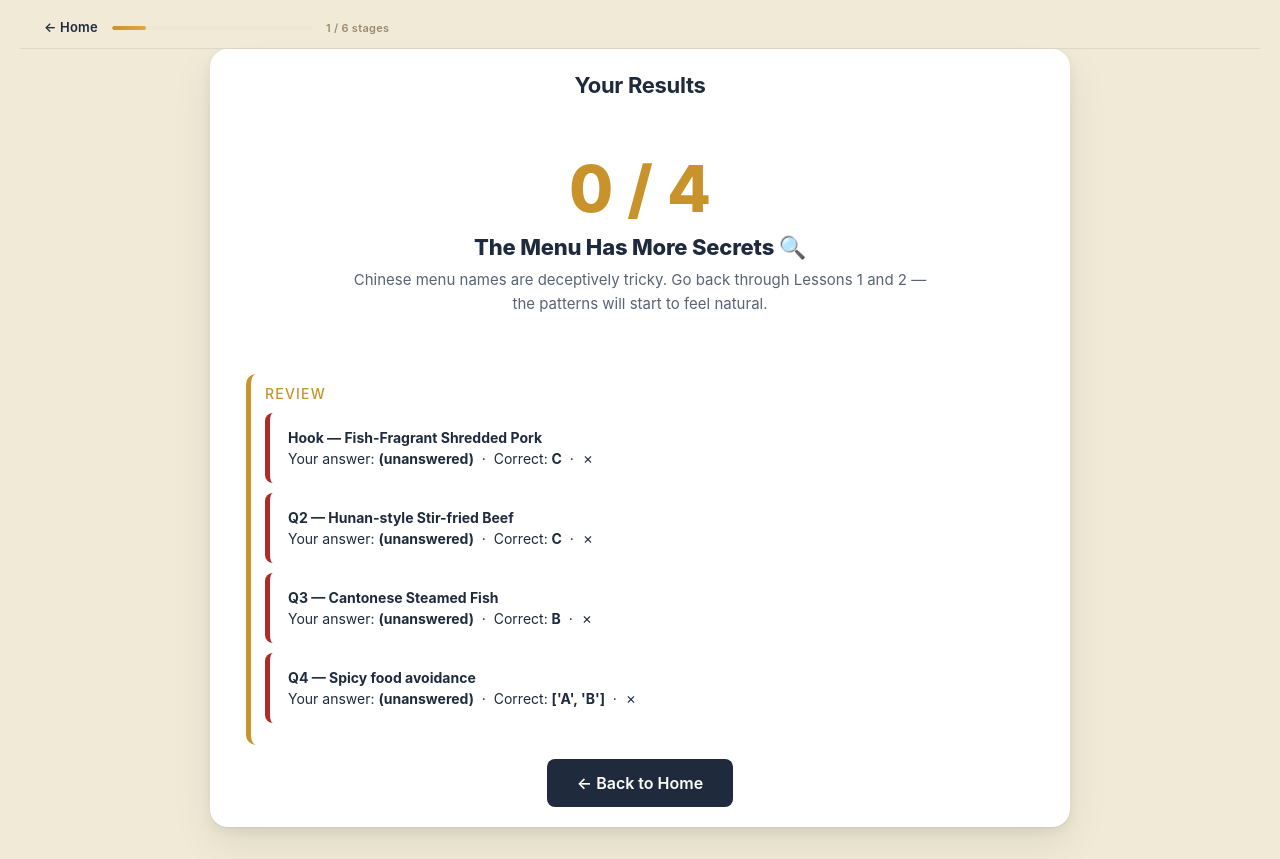
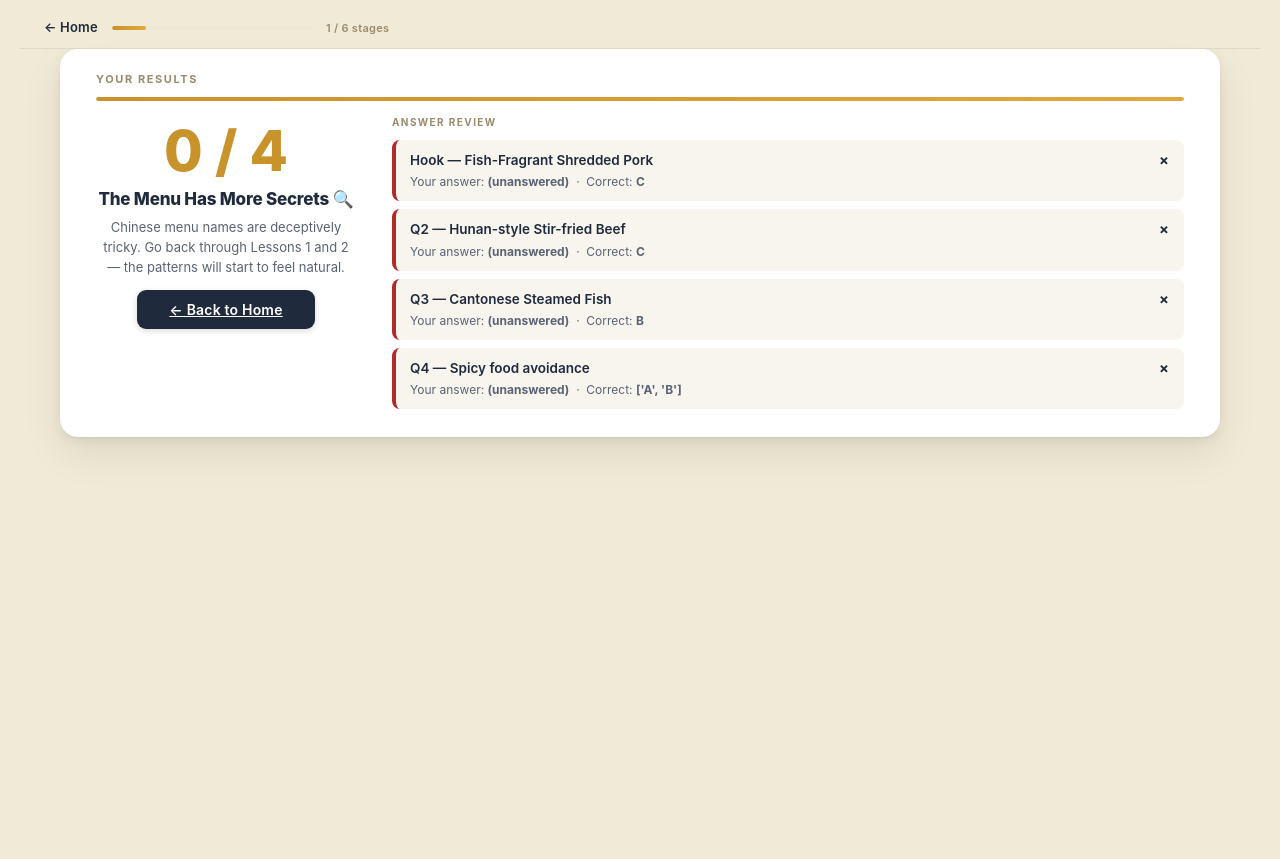
Before and after one commit to DemonRain7/UIDesign_Teamwork, a Flask app: page /quiz/result in a window 1280 px wide. After the commit the page ends 448 px from the top, so only its background shows below. Run offline with Flask 3, Linux system fonts and the light colour scheme.

Commit message:
fix feedback and result pages to fit viewport
Feedback page:
- Widen to quiz_wide (1160px) + quiz_container_wide padding
- feedback_image max-height 240px with object-fit cover
- option_review cards: padding 10→7px, font 14→12.5px

Result page:
- Redesign as 2-column: left = score+verdict+CTA, right = review list
- result_score 64px → 56px, verdict 22px → 17px
- result_row more compact with title/detail split

```diff
--- a/static/main.css
+++ b/static/main.css
@@ -292,6 +292,8 @@ body.with_nav {
 
 .feedback_image img {
     width: 100%;
+    max-height: 240px;
+    object-fit: cover;
     border-radius: 10px;
     box-shadow: 0 4px 14px rgba(0, 0, 0, .1);
 }
@@ -315,11 +317,11 @@ body.with_nav {
 .feedback_card p { margin: 6px 0; line-height: 1.55; }
 
 .option_review {
-    padding: 10px 14px;
+    padding: 7px 10px;
     border-radius: 8px;
-    margin-bottom: 8px;
-    font-size: 14px;
-    line-height: 1.5;
+    margin-bottom: 6px;
+    font-size: 12.5px;
+    line-height: 1.45;
     position: relative;
 }
 
@@ -562,35 +564,66 @@ body.with_nav {
 }
 
 /* ===== Final result page ===== */
-.result_hero { text-align: center; padding: 30px 0; }
+.result_split {
+    display: grid;
+    grid-template-columns: 260px 1fr;
+    gap: 36px;
+    align-items: start;
+}
+
+.result_split_left {
+    text-align: center;
+    padding-top: 8px;
+}
 
 .result_score {
-    font-size: 64px;
+    font-size: 56px;
     font-weight: 800;
     color: #C8932B;
-    margin: 12px 0 6px;
     line-height: 1;
+    margin-bottom: 8px;
 }
 
-.result_quote {
-    font-size: 18px;
-    font-style: italic;
-    color: #4a5363;
-    max-width: 620px;
-    margin: 0 auto;
-    line-height: 1.5;
+.result_actions {
+    margin-top: 20px;
+}
+
+.result_review_label {
+    font-size: 10px;
+    font-weight: 700;
+    text-transform: uppercase;
+    letter-spacing: 1.4px;
+    color: #9a8a6e;
+    margin-bottom: 10px;
 }
 
 .result_row {
-    background: #fff;
-    padding: 14px 18px;
-    margin-bottom: 10px;
+    background: #f8f5ef;
+    padding: 10px 14px;
+    margin-bottom: 8px;
     border-radius: 8px;
-    border-left: 5px solid #2f7d32;
-    font-size: 14px;
+    border-left: 4px solid #2f7d32;
 }
 
 .result_row.wrong { border-left-color: #b02a2a; }
+
+.result_row_title {
+    font-size: 13.5px;
+    font-weight: 600;
+    color: #1F2A3D;
+    display: flex;
+    justify-content: space-between;
+    margin-bottom: 3px;
+}
+
+.result_row_mark {
+    font-weight: 700;
+}
+
+.result_row_detail {
+    font-size: 12px;
+    color: #5a6375;
+}
 
 /* ===== Micro-interaction animations ===== */
 @keyframes shake {
@@ -733,21 +766,19 @@ body.with_nav {
 
 /* Result page — verdict */
 .result_verdict {
-    font-size: 22px;
+    font-size: 17px;
     font-weight: 800;
     color: #1F2A3D;
-    margin: 10px 0 4px;
+    margin: 8px 0 4px;
     letter-spacing: -.2px;
 }
 
 .result_verdict_sub {
-    font-size: 15px;
+    font-size: 13px;
     color: #5a6375;
-    margin: 0 0 28px;
-    line-height: 1.6;
-    max-width: 580px;
-    margin-left: auto;
-    margin-right: auto;
+    margin: 0;
+    line-height: 1.55;
+    max-width: 100%;
 }
 
 /* ===== Top nav bar ===== */
--- a/templates/quiz_result.html
+++ b/templates/quiz_result.html
@@ -1,61 +1,61 @@
 {% extends "layout.html" %}
 
 {% block content %}
-<div class="main_container quiz_container">
+<div class="main_container quiz_wide">
+<div class="quiz_container quiz_container_wide">
 
-    <div class="quiz_header" style="text-align:center; border-bottom: none; margin-bottom: 0;">
-        <h1 class="quiz_title">Your Results</h1>
+    <div class="progress_header">
+        <div class="progress_label">Your Results</div>
+        <div class="progress_track">
+            <div class="progress_fill" style="width: 100%"></div>
+        </div>
     </div>
 
-    <div class="result_hero">
+    <div class="result_split">
+
+        <!-- Left: score + verdict -->
+        <div class="result_split_left">
             <div class="result_score">{{ score }} / {{ total }}</div>
 
             {% if score == total %}
             <div class="result_verdict">Expert Decoder 🏆</div>
-        <p class="result_verdict_sub">
-            Perfect score. You can read cooking methods, regional styles, and flavor words
-            — and apply them under pressure. Next time you see a Chinese menu, you'll know
-            exactly what to order.
-        </p>
+            <p class="result_verdict_sub">Perfect score. You can read cooking methods, regional styles, and flavor words — and apply them under pressure.</p>
             {% elif score >= total - 1 %}
             <div class="result_verdict">Strong Instincts 🎯</div>
-        <p class="result_verdict_sub">
-            You decoded most of it. One dish slipped through, but you've already built the
-            vocabulary to read a Chinese menu with confidence.
-        </p>
+            <p class="result_verdict_sub">You decoded most of it. One dish slipped through, but you've built real vocabulary to read a Chinese menu with confidence.</p>
             {% elif score >= total / 2 %}
             <div class="result_verdict">Good Foundation 📖</div>
-        <p class="result_verdict_sub">
-            You're getting there. Review the lessons and try again — the decoding rules
-            are simple once they click.
-        </p>
+            <p class="result_verdict_sub">You're getting there. Review the lessons and try again — the decoding rules are simple once they click.</p>
             {% else %}
             <div class="result_verdict">The Menu Has More Secrets 🔍</div>
-        <p class="result_verdict_sub">
-            Chinese menu names are deceptively tricky. Go back through Lessons 1 and 2
-            — the patterns will start to feel natural.
-        </p>
+            <p class="result_verdict_sub">Chinese menu names are deceptively tricky. Go back through Lessons 1 and 2 — the patterns will start to feel natural.</p>
             {% endif %}
+
+            <div class="result_actions">
+                <a href="{{ url_for('home') }}" class="learn_btn">← Back to Home</a>
+            </div>
         </div>
 
-    <div class="feedback_card">
-        <h3>Review</h3>
+        <!-- Right: review list -->
+        <div class="result_split_right">
+            <div class="result_review_label">Answer Review</div>
             {% for row in review %}
             <div class="result_row {% if not row.correct %}wrong{% endif %}">
-            <strong>
+                <div class="result_row_title">
                     {% if row.question.part == "hook" %}Hook{% else %}Q{{ row.question.id }}{% endif %}
                     — {{ row.question.dish }}
-            </strong><br>
+                    <span class="result_row_mark">{% if row.correct %}✓{% else %}✗{% endif %}</span>
+                </div>
+                <div class="result_row_detail">
                     Your answer: <strong>{{ row.chosen or '(unanswered)' }}</strong>
                     &nbsp;·&nbsp; Correct: <strong>{{ row.question.correct }}</strong>
-            &nbsp;·&nbsp; {% if row.correct %}✓{% else %}✗{% endif %}
+                </div>
             </div>
             {% endfor %}
         </div>
 
-    <div class="next_button" style="text-align:center;">
-        <a href="{{ url_for('home') }}">← Back to Home</a>
     </div>
 
 </div>
+</div>
 {% endblock %}
```
Also changed, not shown: templates/quiz_feedback.html (+5 -3 lines). Lines whose indentation alone changed are shown as unchanged.
